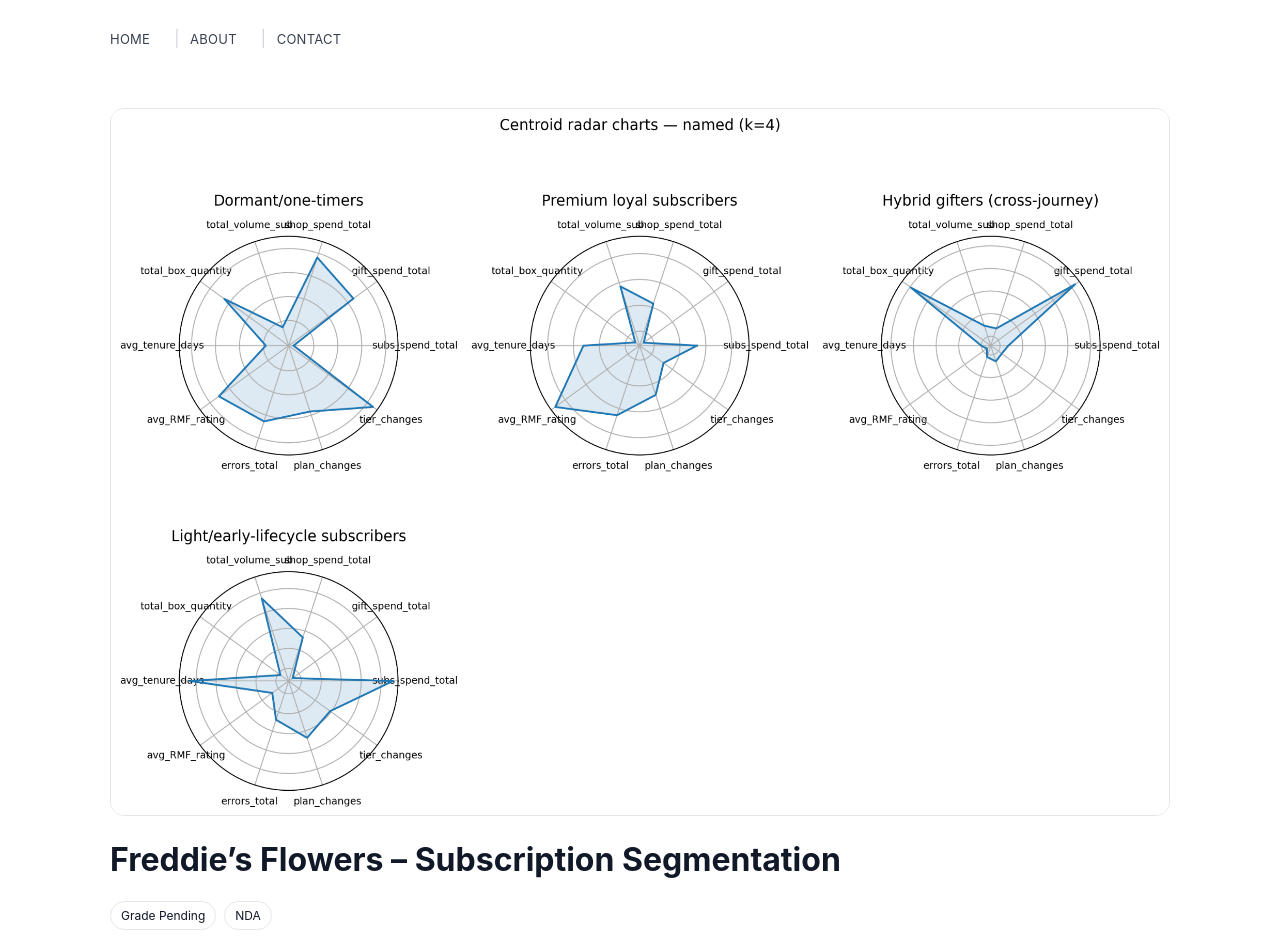
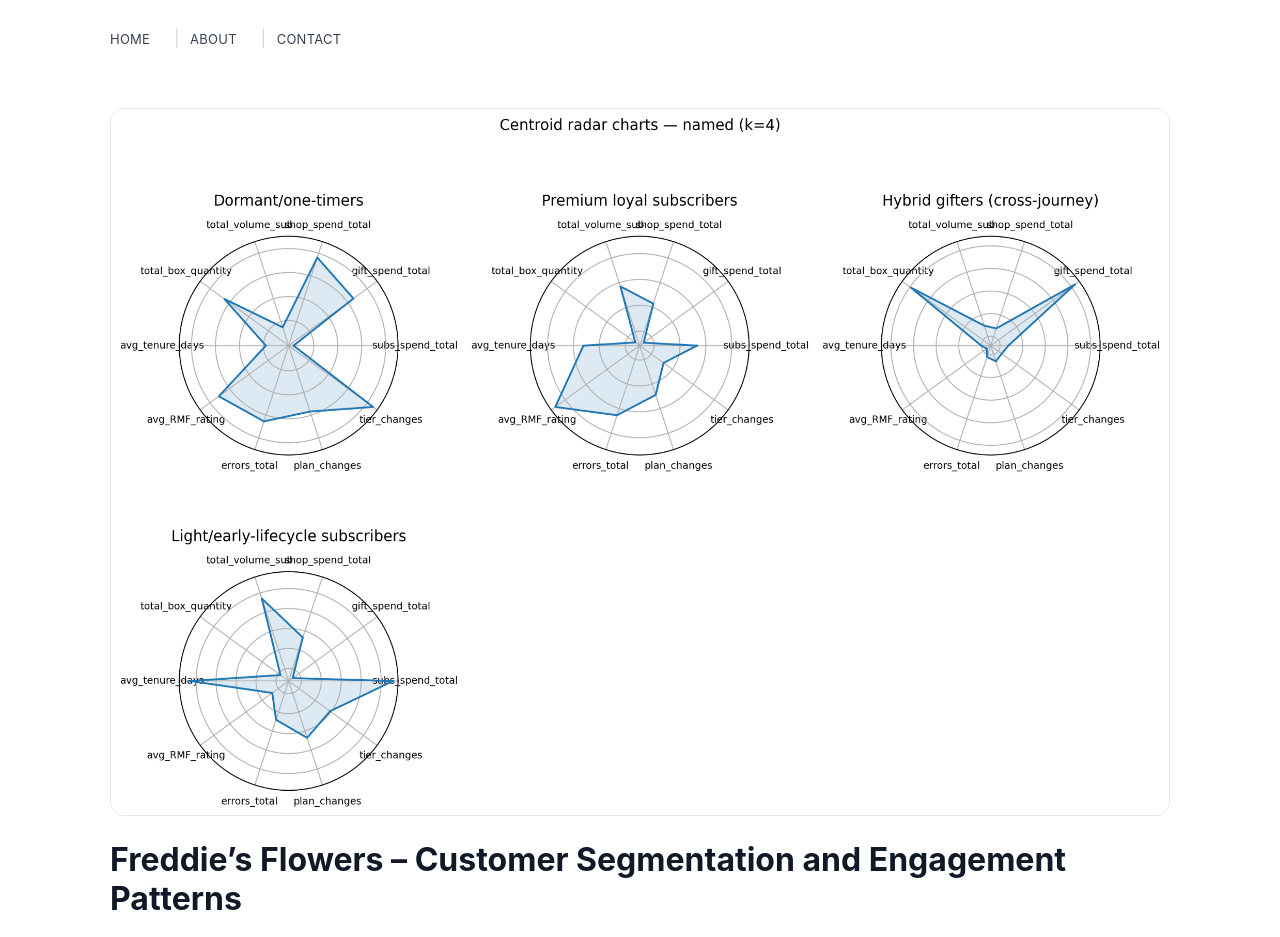
Before and after one commit to btbao/btbao.github.io, a plain HTML site: page projects/freddies_flowers.html in a window 1280 px wide. Shown: the top 937 px of the page. Drawn offline with Linux system fonts and the light colour scheme.

Commit message:
Update freddies_flowers.html

```diff
--- a/projects/freddies_flowers.html
+++ b/projects/freddies_flowers.html
@@ -13,7 +13,7 @@
 <div class="container">
 <div class="hero"><img src="/assets/img/Freddie's Flowers Projct Header.png" alt="Freddie's Flowers project header"></div>
 
-<h1>Freddie’s Flowers – Subscription Segmentation</h1>
+<h1>Freddie’s Flowers – Customer Segmentation and Engagement Patterns</h1>
 <div class="badges"><span class="badge">Grade Pending</span><span class="badge">NDA</span></div>
 
 <h2>Overview</h2>
```
